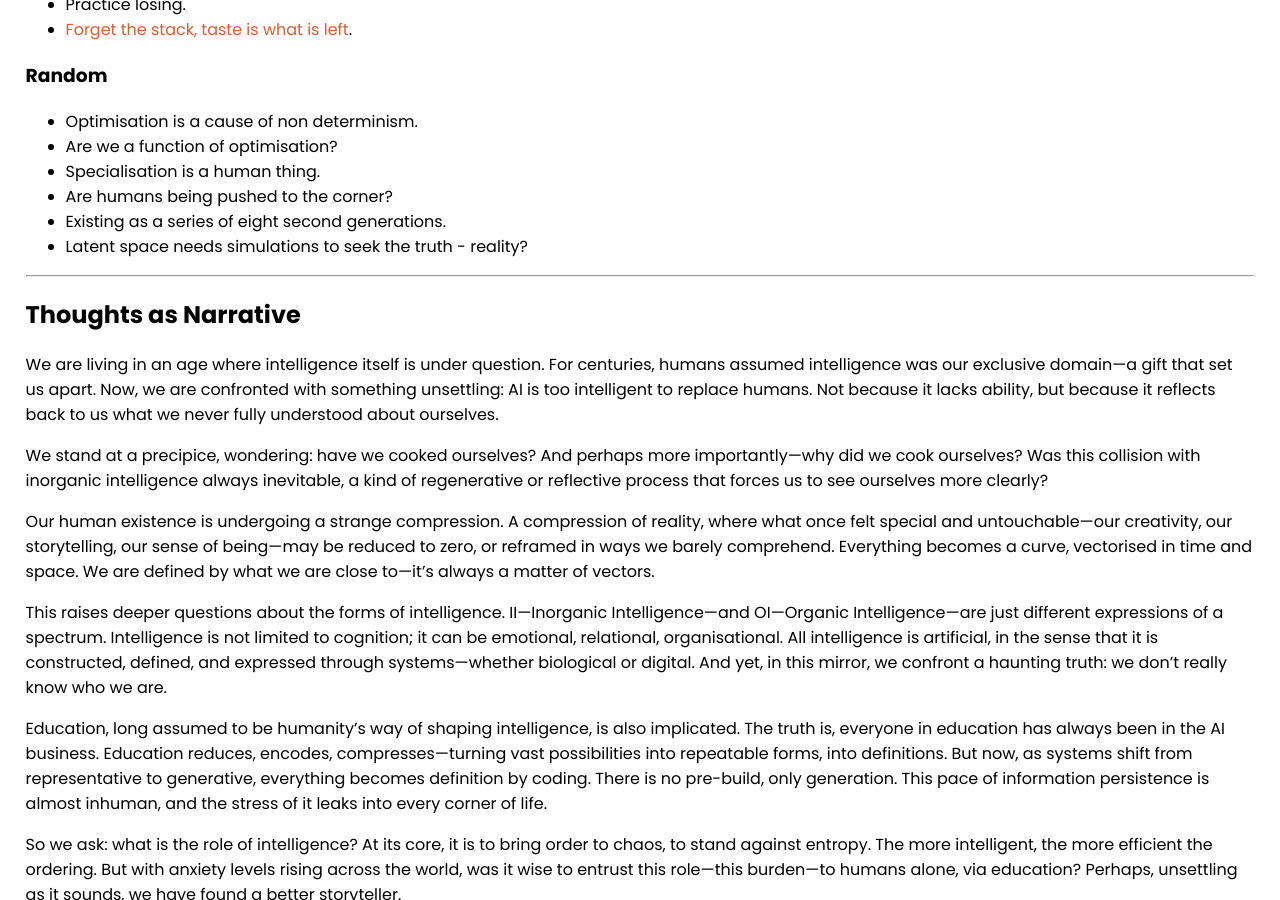
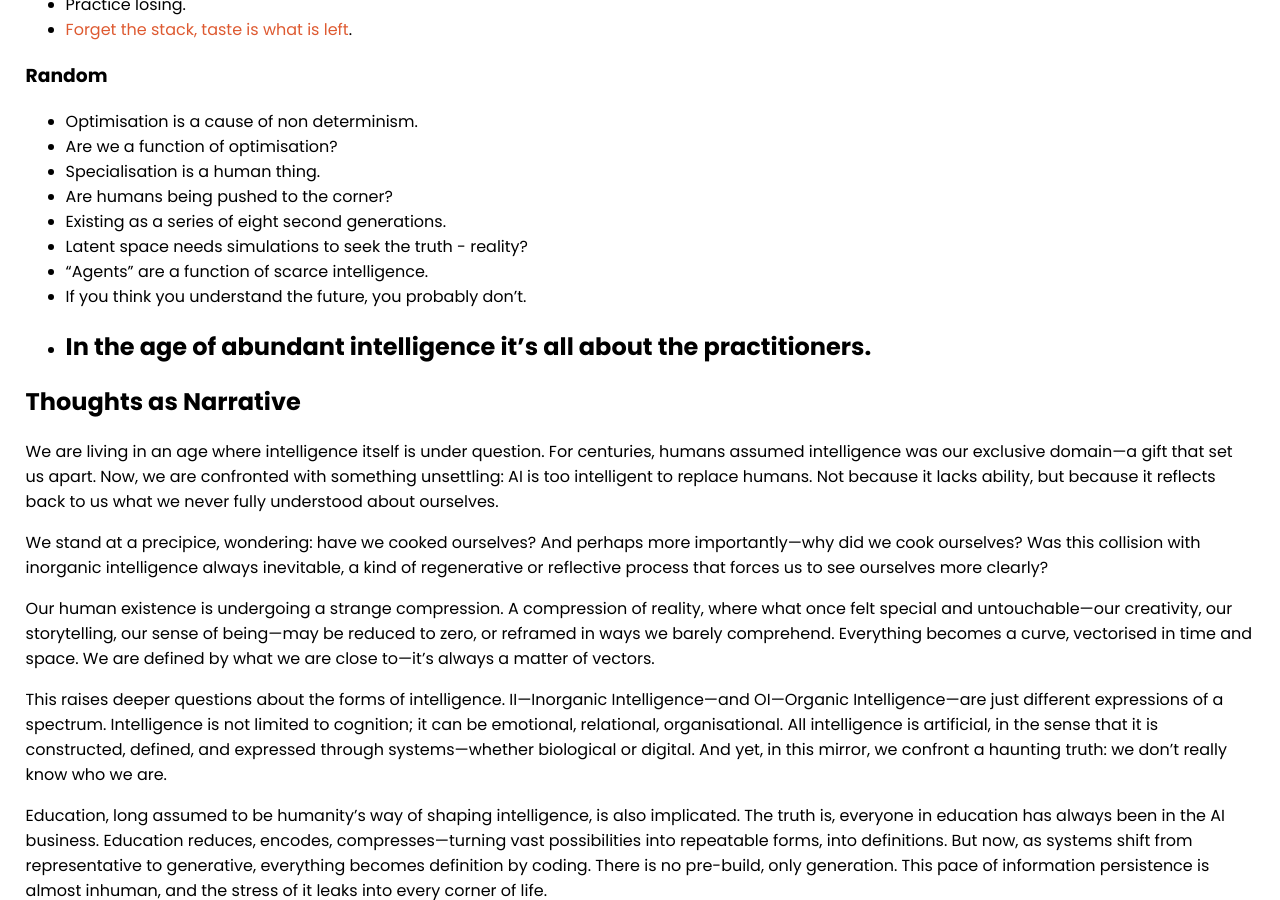
Before and after one commit to selfdriven-foundation/selfdriven-ai, a Jekyll site: the page built from docs/pages/thoughts.md, in a window 1280 px wide and 900 px high, scrolled down 1600 px. Built offline with Jekyll 4.4.1, drawn with Linux system fonts in a browser that asks for light colours.

Commit message:
Update thoughts.md

```diff
--- a/docs/pages/thoughts.md
+++ b/docs/pages/thoughts.md
@@ -69,7 +69,9 @@ We’re living in a time where intelligence itself—what it is, how it works, a
 - Are humans being pushed to the corner?
 - Existing as a series of eight second generations.
 - Latent space needs simulations to seek the truth - reality?
-
+- "Agents" are a function of scarce intelligence.
+- If you think you understand the future, you probably don’t.
+- In the age of abundant intelligence it’s all about the practitioners.
 ---
 
 ## Thoughts as Narrative
```
